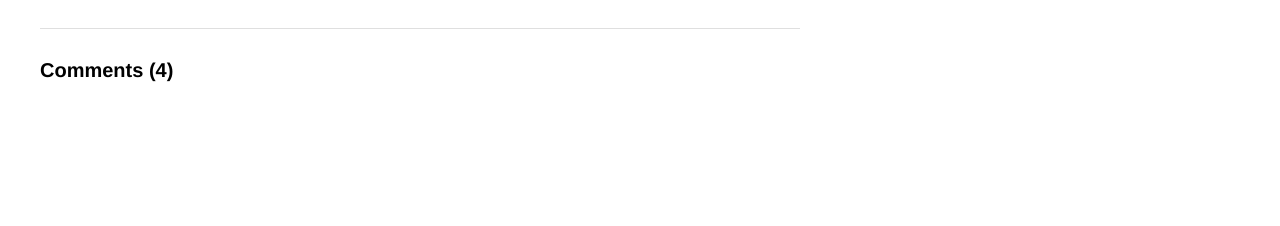
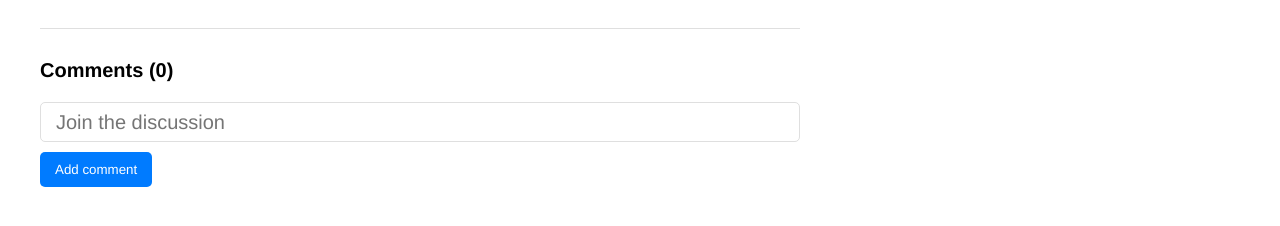
Before and after one commit to Naiio97/blog_app, a React (Vite) app: page /article/1 in a window 1280 px wide. Shown: the part 692-918 px from the top of the page. Before the commit the page ends 824 px from the top, so only its background shows below. Built offline with nearby package versions, Linux system fonts and the light colour scheme; no server answers.

Commit message:
comments section in progress

```diff
--- a/src/pages/DetailArticle.tsx
+++ b/src/pages/DetailArticle.tsx
@@ -168,9 +168,20 @@ const DetailArticle = (props: Props) => {
                 <section className="comments-container">
                     <div className='horizontal-bar'></div>
                     <div>
-                        <h2>Comments (4)</h2>
+                        <h2>Comments (0)</h2>
+                        <form>
+                            <div className='input'>
+                                <input type="text"
+                                        id="comment_text"
+                                        required
+                                        placeholder='Join the discussion'
+                                        // onChange={(e) => setCommentContent(e.target.value)}
+                                        maxLength={1000}
+                                />
+                            </div>
+                            <button type='submit'>Add comment</button>
+                        </form>
                     </div>
-
                 </section>
             </main>
         </>
--- a/src/style/detail_article.scss
+++ b/src/style/detail_article.scss
@@ -77,5 +77,30 @@
             font-size: 20px;
         }
 
+        .input {
+            display: flex;
+            flex-direction: column;
+            margin-top: 20px;
+
+            input {
+                width: 760px;
+                height: 40px;
+                padding: 10px 15px;
+                font-size: 20px;
+                border: 1px solid #DFDFDF;
+                border-radius: 5px;
+            }
+        }
+
+        button {
+            padding: 10px 15px;
+            margin-top: 10px;
+            border: none;
+            border-radius: 5px;
+            background-color: #007BFF;
+            color: white;
+            cursor: pointer;
+        }
+
     }
 }
```
